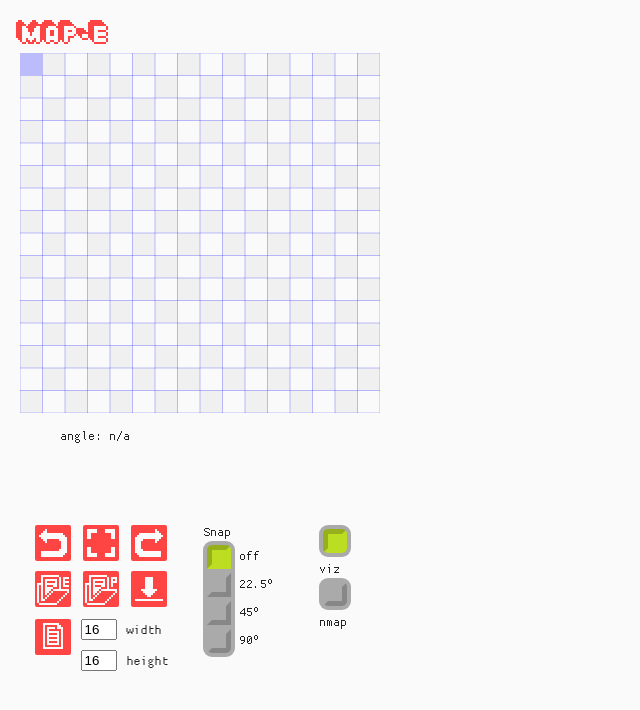
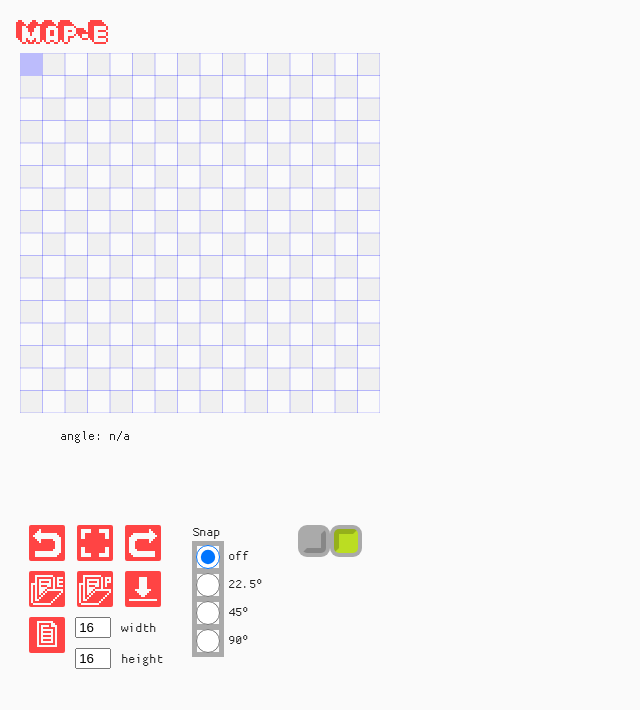
Before and after one commit to georgeolee/map-e, a React (Create React App) app: page / in a window 1280 px wide. Shown: the top 710 px of the page, without its empty margins (0-640 px from the left). Built offline with nearby package versions, Linux system fonts and the light colour scheme.

Commit message:
refactors Checkbox component ; fixes checkbox tooltips

```diff
--- a/src/App.css
+++ b/src/App.css
@@ -114,6 +114,7 @@ input[type="text"]{
   touch-action: auto;
 }
 
+
 .button-controls{
   display: grid;
 
@@ -129,7 +130,7 @@ input[type="text"]{
 
 /* button styling */
 
-button{
+.button{
   --size: calc(32px + 2*var(--border));
   --radius: 2px;
   --border: 2px;
@@ -141,9 +142,10 @@ button{
   background-size: contain;
   background-repeat: no-repeat;
   border: 2px solid var(--color);
+  display: flex;
 }
 
-.App button:active{
+.App .button:active{
   --color: var(--primary-darker)
 }
 
@@ -197,7 +199,7 @@ button{
 
 /* ------------------------ */
 
-.checkbox, .radio{
+button.checkbox, .radio{
   --color: var(--neutral-lighter);
   --color-hover: var(--neutral-lighter-2);
 
@@ -213,14 +215,14 @@ button{
   --shadow-width: 4px;
   --border-radius: var(--border-width);
 
-  --width: 32px;
-  --height: 32px;
+  --width: 32px !important;
+  --height: 32px !important;
 }
 
-.checkbox input, .radio input{
-  appearance: none; -webkit-appearance: none;
-  width: calc(var(--width) - 2*var(--shadow-width));
-  height: calc(var(--height) - 2*var(--shadow-width));
+button.checkbox, .radio input{
+
+  width: calc(var(--width) - 2*var(--shadow-width)) !important;
+  height: calc(var(--height) - 2*var(--shadow-width)) !important;
   background-color: var(--color);
   border: var(--border-width) solid var(--color);
   border-bottom-color: var(--darker);
@@ -229,7 +231,7 @@ button{
   margin: var(--shadow-width);
 }
 
-input[type="checkbox"]:checked, input[type="radio"]:checked{
+button.checkbox.checked{
   --color: var(--color-checked);
   --color-hover: var(--color-checked-hover);
 
@@ -238,11 +240,12 @@ input[type="checkbox"]:checked, input[type="radio"]:checked{
   border-left-color: var(--darker);
 }
 
+
 .radio+.radio{
   margin-top: calc(-1*var(--shadow-width));
 }
 
-.checkbox input{
+.checkbox{
   border-radius: var(--border-radius);
 }
 
@@ -320,15 +323,15 @@ input[type="checkbox"]:checked, input[type="radio"]:checked{
 
 /* hover styling goes here */
 @media (hover :hover) and (pointer: fine){
-  button:hover{
+  .button:hover{
     --color: var(--primary-lighter);
   }
 
-  button:hover, input[type="checkbox"]:hover, input[type="radio"]:hover{
+  button:hover, input[type="radio"]:hover{
     cursor: pointer;
   }
 
-  input[type="checkbox"]:hover, input[type="radio"]:hover{
+  .checkbox:hover, input[type="radio"]:hover{
     --color: var(--color-hover);
   }
 }
--- a/src/components/Button.js
+++ b/src/components/Button.js
@@ -10,7 +10,7 @@ export function Button(props){
         tooltip = '',
         onClick,
         id,
-        className,
+        className = 'button',
         content,
     } = props;
 
--- a/src/components/Checkbox.js
+++ b/src/components/Checkbox.js
@@ -1,46 +1,28 @@
-import { useEffect, useRef } from "react";
+import { useState } from "react";
 
-import { useTooltip } from "../hooks/useTooltip";
-
-import { display } from "../refactor/globals";
+import { Button } from "./Button";
 
 export function Checkbox(props){
 
-    const {showTooltip, handlers} = useTooltip(400, {onLongPress: ()=>console.log('LP')});
-
-    const inputRef = useRef();
-
     const {
-        checked = false,
-        label = 'Checkbox',
-        init = true,
+        id,
         func = b => console.log(`checkbox value: ${b}`),
         tooltip,
     } = props;
 
-    const onChange = e => {if(!showTooltip)func(e.target.checked)};
+    const [isChecked, setChecked] = useState(props.checked)
 
-    useEffect(()=>{
-        display.tooltip = showTooltip ? tooltip : '';
-        display.refresh?.()
-    })
+    const buttonProps = {
+        tooltip: tooltip,
+        id: id,
+        className: isChecked ? 'checkbox' : 'checkbox checked',
+        onClick: () => {
+            const newState = !isChecked;
+            func(newState);
+            setChecked(newState);
+        },
+    }
 
-    // useEffect(()=>{
-    //     inputRef.current.checked = checked;
-    //     if(init) func(inputRef.current.checked)
-    // })
 
-    return(
-        <div className="checkbox">
-            <input
-                {...handlers}
-                type="checkbox"
-                ref={inputRef}
-                onChange={onChange}
-                defaultChecked={checked}
-                data-tooltip={tooltip}/>
-
-            <div className="checkbox-label">{label}</div>
-        </div>
-    );
+    return<Button {...buttonProps}/>;
 }
--- a/src/components/FileInputButton.js
+++ b/src/components/FileInputButton.js
@@ -20,14 +20,12 @@ export function FileInputButton(props){
     return(
         <div className={'file-input app-button' + (className ? ' ' + className : '')} id={id}>
             <Button
-                className="file-input-button"
                 onClick={e => e.target.nextElementSibling?.click()}
                 tooltip={tooltip}
                 />
             <input
                 type="file"
                 accept={accept}
-                className='file-input-button'
                 onChange={onChange}
                 />
         </div>
```
